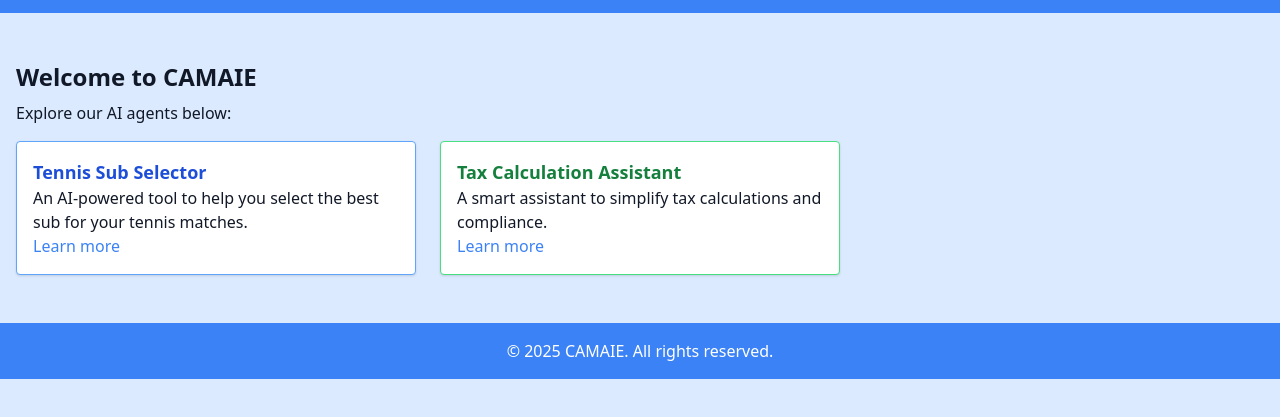
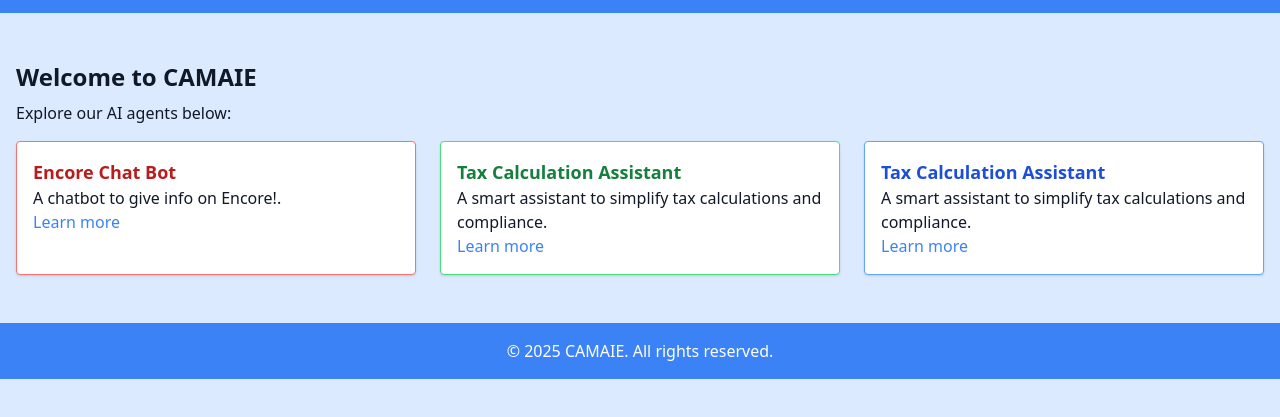
Before and after one commit to megan55555/CAMAIE, a website: page index.html in a window 1280 px wide. Shown: the part 47-464 px from the top of the page. Drawn offline with nearby package versions, Linux system fonts and the light colour scheme.

Commit message:
Update index.html

```diff
--- a/index.html
+++ b/index.html
@@ -25,15 +25,20 @@
 
         <!-- AI Agents List -->
         <div class="grid grid-cols-1 md:grid-cols-2 lg:grid-cols-3 gap-6 mt-4">
-            <div class="bg-white p-4 rounded shadow border border-blue-400">
-                <h3 class="text-lg font-semibold text-blue-700">Tennis Sub Selector</h3>
-                <p>An AI-powered tool to help you select the best sub for your tennis matches.</p>
+            <div class="bg-white p-4 rounded shadow border border-red-400">
+                <h3 class="text-lg font-semibold text-red-700">Encore Chat Bot</h3>
+                <p>A chatbot to give info on Encore!.</p>
                 <a href="tennis.html" class="text-blue-500 hover:underline">Learn more</a>
             </div>
             <div class="bg-white p-4 rounded shadow border border-green-400">
                 <h3 class="text-lg font-semibold text-green-700">Tax Calculation Assistant</h3>
                 <p>A smart assistant to simplify tax calculations and compliance.</p>
                 <a href="tax.html" class="text-blue-500 hover:underline">Learn more</a>
+            </div>
+             <div class="bg-white p-4 rounded shadow border border-blue-400">
+                <h3 class="text-lg font-semibold text-blue-700">Tax Calculation Assistant</h3>
+                <p>A smart assistant to simplify tax calculations and compliance.</p>
+                <a href="tennis-sub-selector.html" class="text-blue-500 hover:underline">Learn more</a>
             </div>
         </div>
     </div>
```
